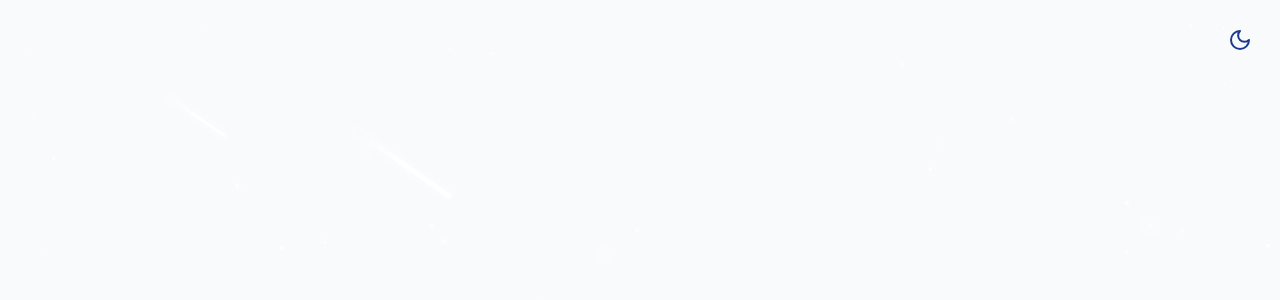
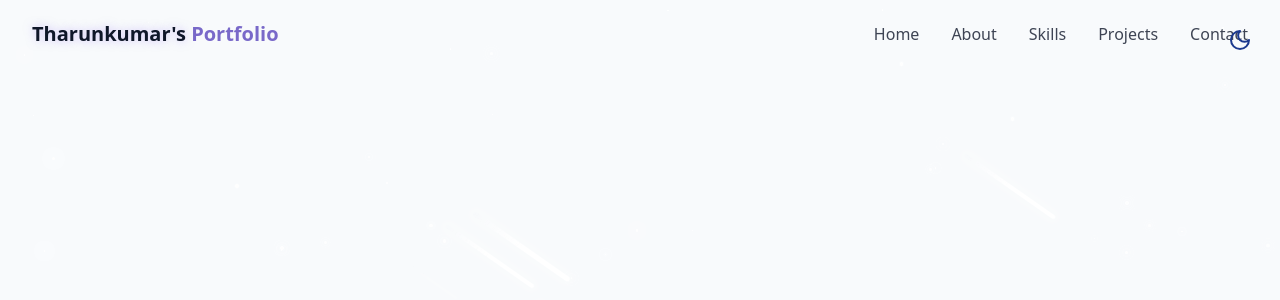
Before and after one commit to tharunkumar-BIT/Portfolio, a React (Vite) app: page / in a window 1280 px wide. Shown: the top 300 px of the page. Built offline with nearby package versions, Linux system fonts and the light colour scheme.

Commit message:
mobile navbar design

```diff
--- a/src/components/NavBar.jsx
+++ b/src/components/NavBar.jsx
@@ -27,6 +27,33 @@
         "fixed w-full z-40 transition-all duration-300",
         isScrolled ? "py-3 bg-background/80 backdrop-blur-md shadow-xs" : "py-5"
       )}
-    ></nav>
+    >
+      <div className="container flex items-center justify-between">
+        <a
+          className="text-xl font-bold text-primary flex items-center"
+          href="#hero"
+        >
+          <span className="relative z-10">
+            <span className="text-glow text-foreground">Tharunkumar's</span>{" "}
+            Portfolio
+          </span>
+        </a>
+
+        {/* desktop navbar */}
+        <div className="hidden md:flex space-x-8">
+          {navItems.map((item, key) => (
+            <a
+              key={key}
+              href={item.href}
+              className="text-foreground/80 hover:text-primary transition-colors duration-300"
+            >
+              {item.name}
+            </a>
+          ))}
+        </div>
+
+        {/* mobile navbar */}
+      </div>
+    </nav>
   );
 };
```
